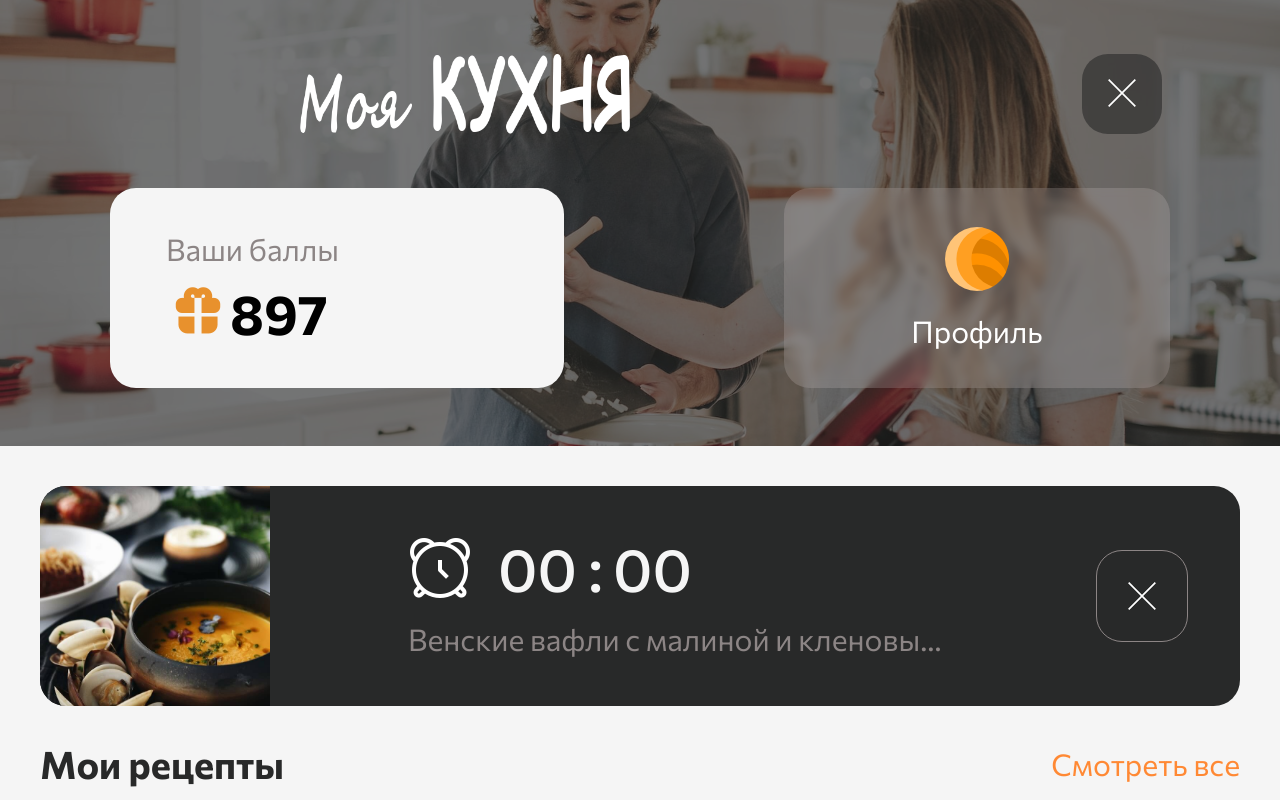
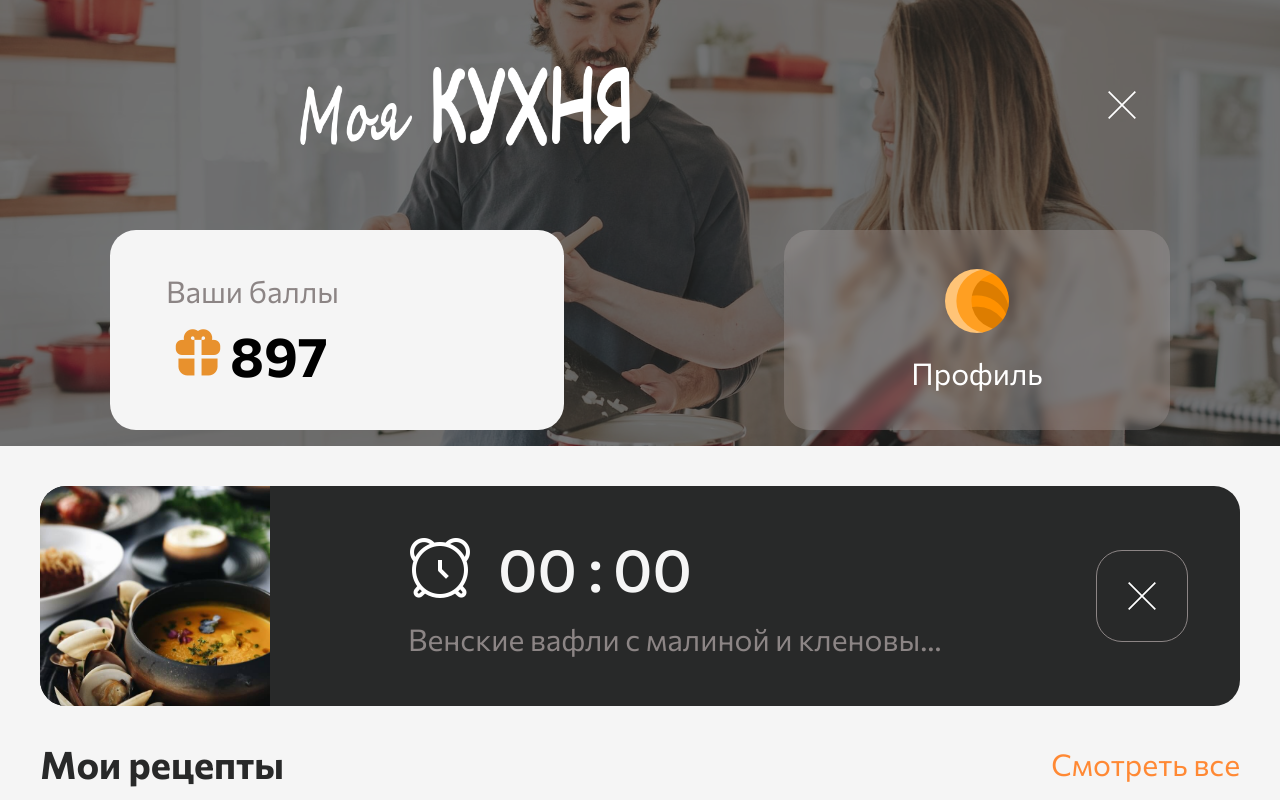
Before and after one commit to Lakatosska/kuhnya-test, a Next.js app: page / in a window 1280 px wide. Shown: the top 800 px of the page. Built offline with nearby package versions, Linux system fonts and the light colour scheme.

Commit message:
fix: small amendments

```diff
--- a/src/app/globals.css
+++ b/src/app/globals.css
@@ -9,8 +9,6 @@
 html,
 body {
   max-width: 100vw;
-  overflow-x: hidden;
-  margin: 0 auto;
   background: var(--color-bg);
 }
 
--- a/src/app/page.tsx
+++ b/src/app/page.tsx
@@ -8,25 +8,21 @@ import { RecipeSlider } from '@/components/Sliders/RecipeSlider/RecipeSlider';
 import { LifehackSlider } from '@/components/Sliders/LifehackSlider/LifehackSlider';
 import { AuthContext } from '@/utils/AuthContext';
 
-
 export default function Home() {
 
   const { authorized } = useContext(AuthContext);
-  const [RecipeWidgetOpen, setRecipeWidgetOpen] = useState(true);
+  const [isRecipeWidgetOpen, setRecipeWidgetOpen] = useState(true);
 
   const recipesData = authorized ? myRecipesData : totalRecipesData;
+  const recipeTitle = authorized ? "Мои рецепты" : "Лучшие рецепты";
+  const recipeLink = authorized ? "/my-recipes" : "/recipes";
   const lifehacksData = authorized ? myLifehacksData : totalLifehacksData;
-  const recipeTitle = authorized ? "Мои рецепты" : "Лучшие рецепты";
   const lifehackTitle = authorized ? "Мои лайфхаки" : "Лучшие лайфхаки";
-  const recipeLink = authorized ? "/my-recipes" : "/recipes";
   const lifehackLink = authorized ? "/my-lifehacks" : "/lifehacks";
 
   return (
     <>
-      {
-        RecipeWidgetOpen && <RecipeWidget close={() => setRecipeWidgetOpen(false)} />
-      }
-
+      {isRecipeWidgetOpen && <RecipeWidget close={() => setRecipeWidgetOpen(false)} />}
       <RecipeSlider data={recipesData} title={recipeTitle} link={recipeLink} />
       <LifehackSlider data={lifehacksData} title={lifehackTitle} link={lifehackLink} />
     </>
--- a/src/components/Header/Header.module.css
+++ b/src/components/Header/Header.module.css
@@ -5,12 +5,13 @@
   background-size: cover;
   background-position: center;
   background-repeat: no-repeat;
+
 }
 
 @media screen and (max-width: 390px) {
   .header {
     width: 100%;
-    height: 148px;
+    height: 160px;
   }
 }
 
@@ -18,6 +19,10 @@
   background-color: var(--color-black-60);
   width: 100%;
   height: 100%;
+  display: flex;
+  flex-direction: column;
+  justify-content: space-between;
+  padding: 12px 0 16px 0;
 }
 
 .upperHeader {
@@ -72,6 +77,27 @@
 
 @media screen and (max-width: 390px) {
   .button {
+    width: 26px;
+    height: 26px;
+    border-radius: 6px;
+  }
+}
+
+.buttonClose {
+  background-color: transparent;
+  border: none;
+  width: 80px;
+  height: 80px;
+  border-radius: var(--border-radius);
+}
+
+.buttonClose:hover {
+  cursor: pointer;
+  background-color: var(--button-hover);
+}
+
+@media screen and (max-width: 390px) {
+  .buttonClose {
     width: 26px;
     height: 26px;
     border-radius: 6px;
--- a/src/components/Header/Header.tsx
+++ b/src/components/Header/Header.tsx
@@ -30,7 +30,7 @@ export const Header: FC = () => {
           {authorized ? (
             <>
               <Image src={myLogo} alt="логотип моя кухня" className={styles.myLogo} />
-              <button type="button" onClick={toggle} className={styles.button}>
+              <button type="button" onClick={toggle} className={styles.buttonClose}>
                 <Image src={CloseIcon} alt="иконка закрыть" className={styles.closeIcon}/>
               </button>
             </>
```
Also changed, not shown: src/components/Timer/Timer.tsx (indentation only).
